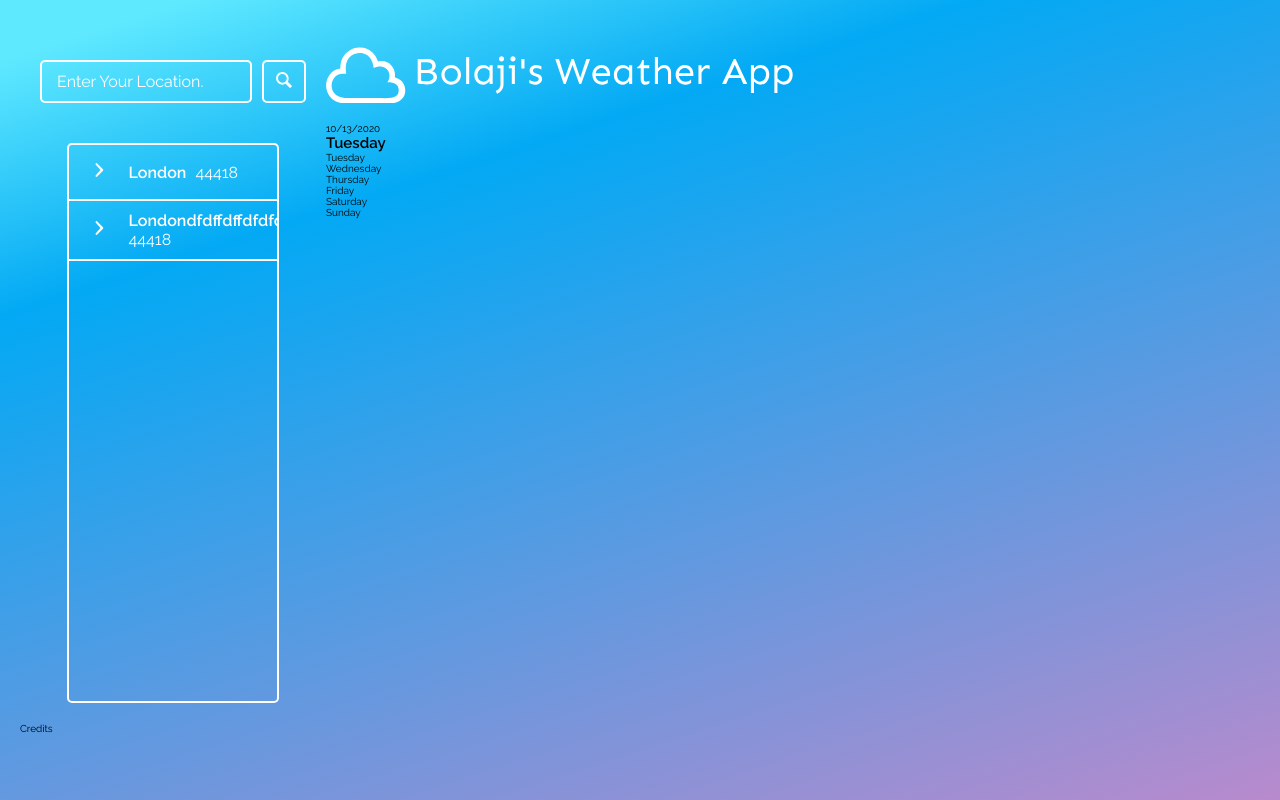
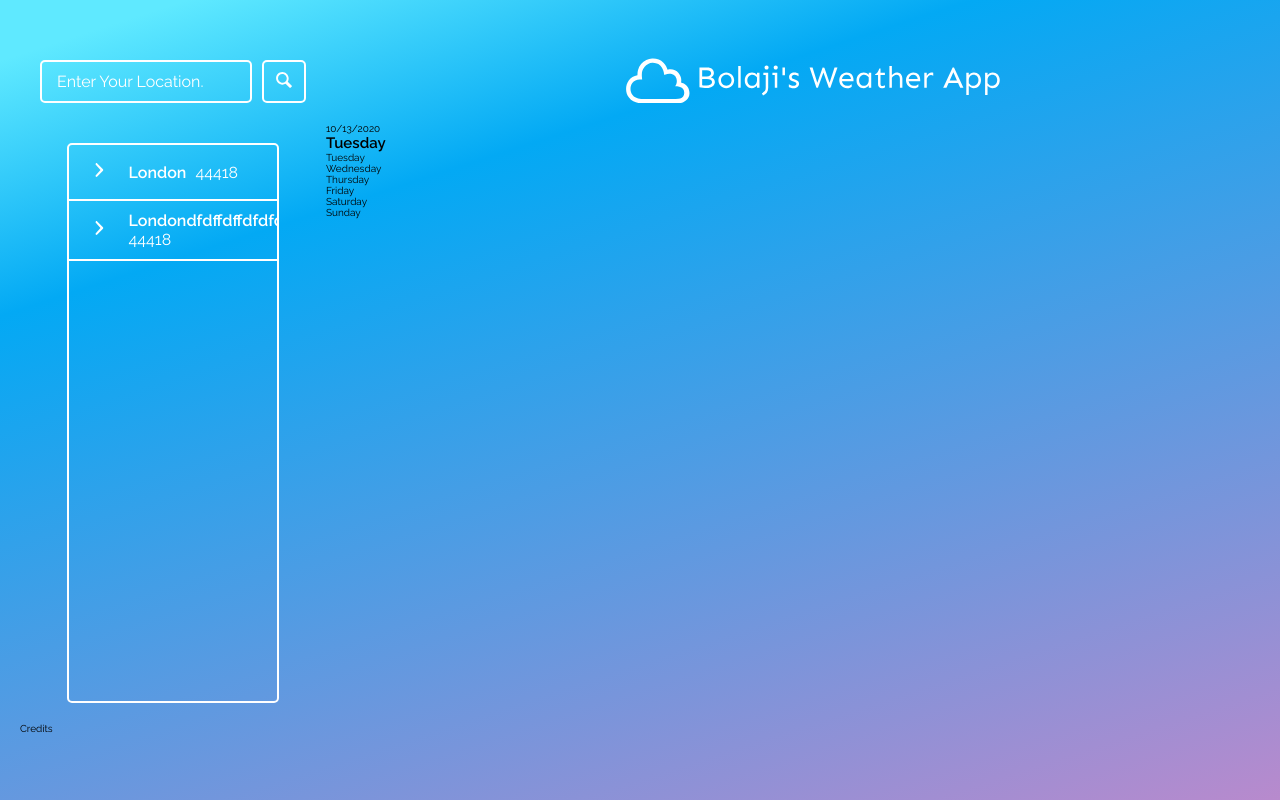
Before and after one commit to bolajiayeni/weather-app, a plain HTML site: page src/index.html in a window 1280 px wide. Drawn offline with Linux system fonts and the light colour scheme.

Commit message:
Update style.css

```diff
--- a/src/css/style.css
+++ b/src/css/style.css
@@ -102,8 +102,9 @@ body {
 }
 
 .logo {
-    width: 50%;
+    width: 40%;
     margin-bottom: 2rem;
+    margin-left: 30rem;
 }
 
 .locations {
```
